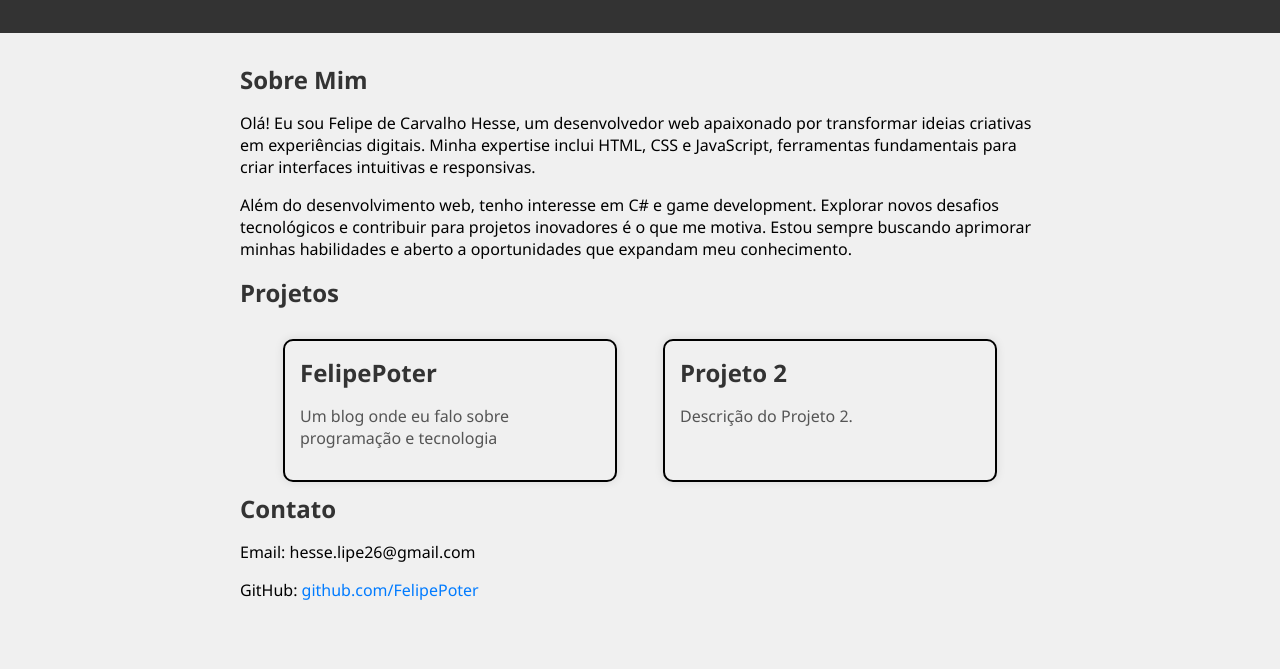
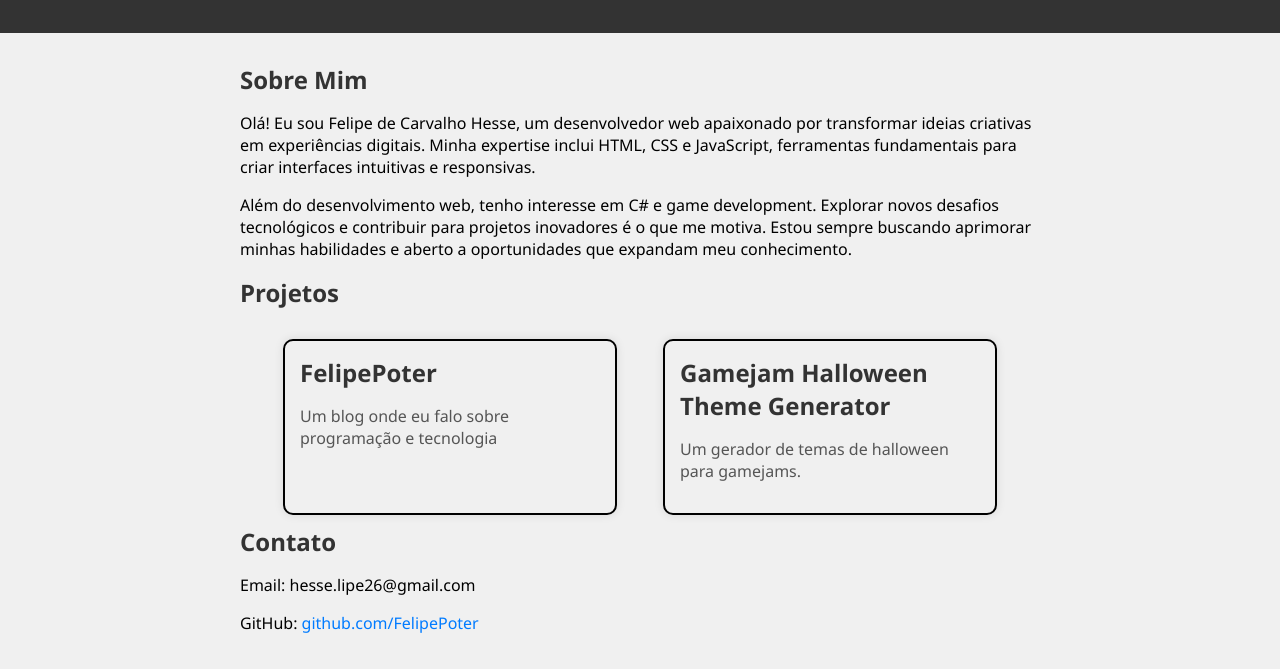
Before and after one commit to FelipePoter/FelipePoter-Portfolio, a plain HTML site: page Portfolio/index.html in a window 1280 px wide. Shown: the part 131-800 px from the top of the page. Drawn offline with Linux system fonts and the light colour scheme.

Commit message:
Update index.html

```diff
--- a/Portfolio/index.html
+++ b/Portfolio/index.html
@@ -38,14 +38,12 @@
             <a href="https://ofelipepoter.vercel.app/" class="project" target="blank">
             <h2>FelipePoter</h2>
             <p>Um blog onde eu falo sobre programação e tecnologia</p>
-            <!-- Adicione mais detalhes, imagens, links, etc., conforme necessário -->
             </a>
 
-            <div class="project">
-            <h2>Projeto 2</h2>
-            <p>Descrição do Projeto 2.</p>
-            <!-- Adicione mais detalhes, imagens, links, etc., conforme necessário -->
-            </div>
+            <a href=https://gamejamhalloweenthemegenerator.vercel.app/ class="project" target="blank">
+            <h2>Gamejam Halloween Theme Generator</h2>
+            <p>Um gerador de temas de halloween para gamejams.</p>
+            </a>
 
         </section>
     </div>
```
